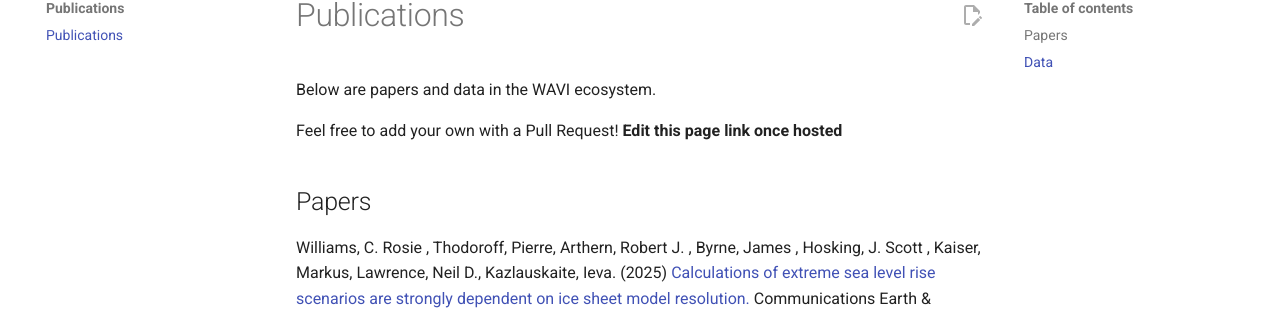
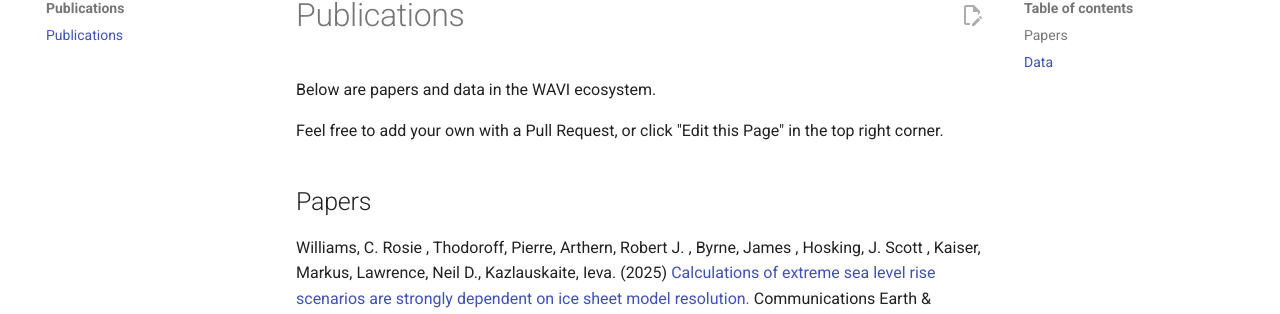
Before and after one commit to WAVI-ice-sheet-model/WAVI-website, an MkDocs documentation site: the page built from docs/publications.md, in a window 1280 px wide and 1193 px high. Shown: the part 151-465 px from the top of the window. Built offline with MkDocs 1.6.1 and Material for MkDocs 9.7.7, drawn with Linux system fonts in a browser that asks for light colours; comment, search, counter and statistics services are not loaded.

```diff
--- a/docs/publications.md
+++ b/docs/publications.md
@@ -1,6 +1,6 @@
 Below are papers and data in the WAVI ecosystem.
 
-Feel free to add your own with a Pull Request! **Edit this page link once hosted**
+Feel free to add your own with a Pull Request, or click "Edit this Page" in the top right corner.
 
 ## Papers
 
```
Also changed, not shown: README.md (+27 -0 lines).
